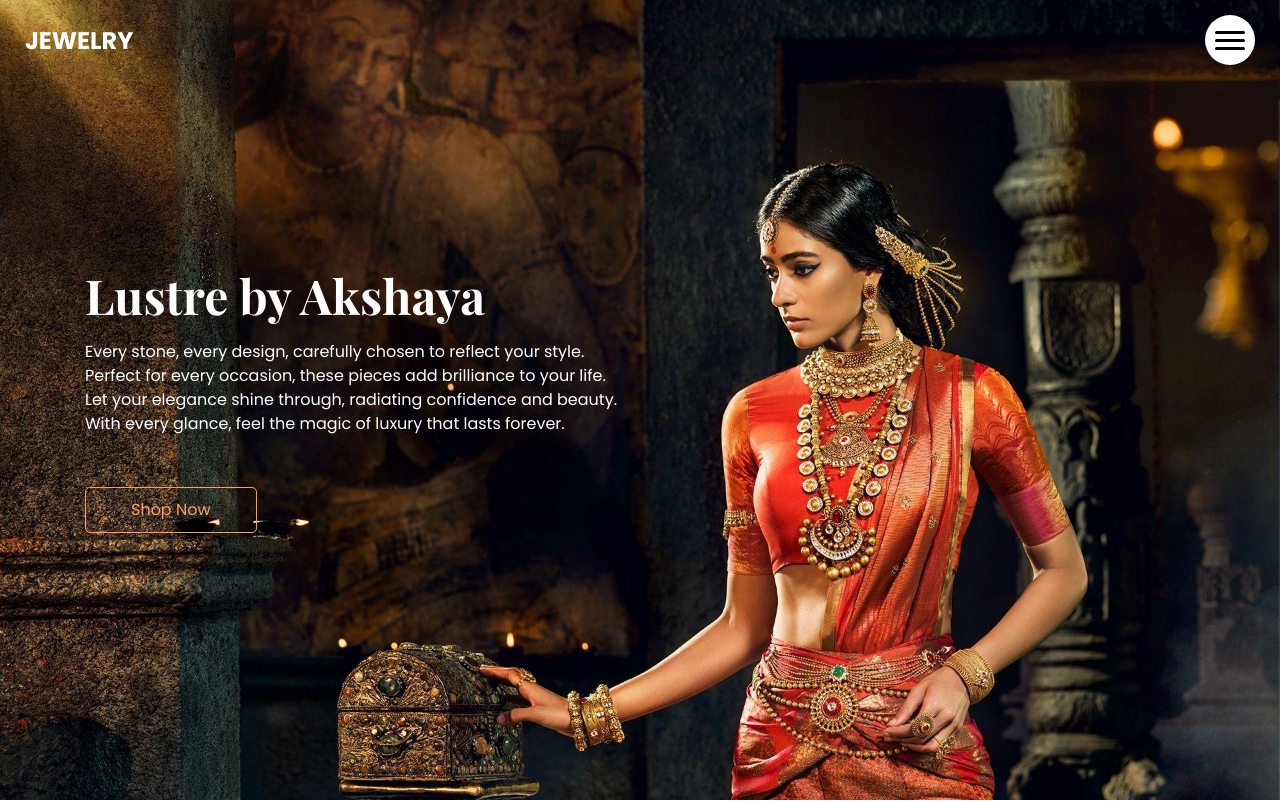
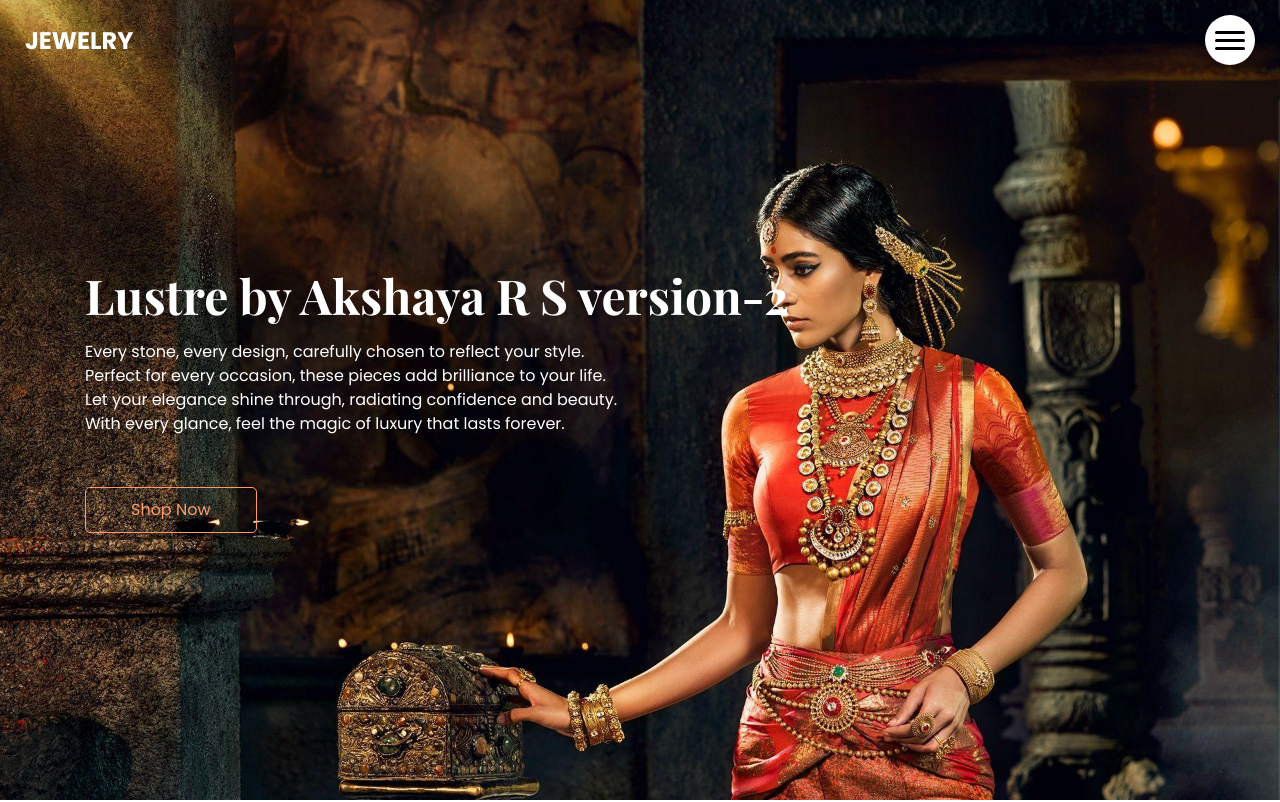
Before and after one commit to Akshayars01/MyProject1, a plain HTML site: page Hustler By Akshaya/healet-html/index.html in a window 1280 px wide. Shown: the top 802 px of the page. Drawn offline with nearby package versions, Linux system fonts and the light colour scheme.

Commit message:
Update index.html

```diff
--- a/Hustler By Akshaya/healet-html/index.html
+++ b/Hustler By Akshaya/healet-html/index.html
@@ -71,7 +71,7 @@
       <div class="col-md-9 col-lg-8">
         <div class="detail-box">
           <h1>
-           Lustre by Akshaya
+           Lustre by Akshaya R S version-2
 
           </h1>
           <p>
```
